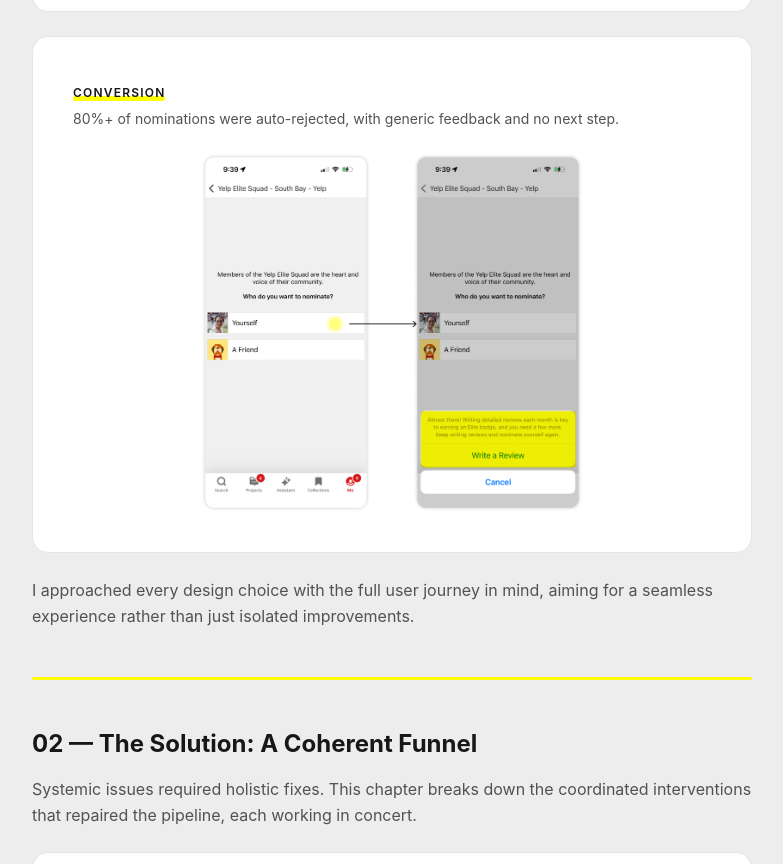
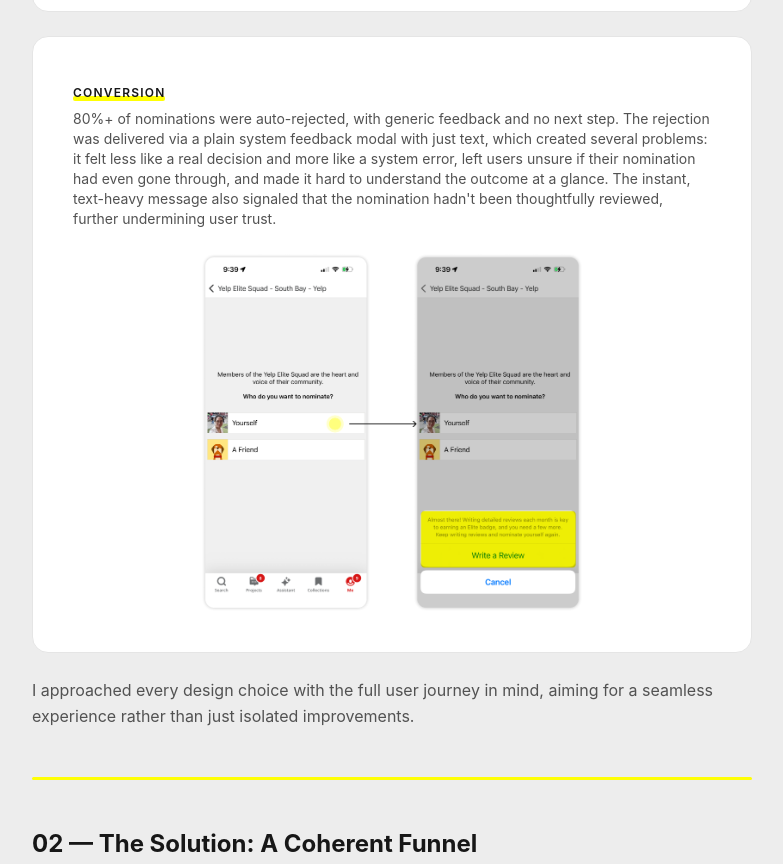
Before and after one commit to ainmyguojing/portfolio, a Next.js app: page /work/elite in a window 1280 px wide. Shown: the part 2078-2942 px from the top of the page, without its empty margins (248-1031 px from the left). Built offline with nearby package versions, Linux system fonts and the light colour scheme.

Commit message:
Update Conversion card text in chapter 1

```diff
--- a/app/work/elite/page.tsx
+++ b/app/work/elite/page.tsx
@@ -153,7 +153,7 @@
 
       <Card>
         <Label>Conversion</Label>
-        <p className="text-sm text-neutral-600 mb-6">80%+ of nominations were auto-rejected, with generic feedback and no next step.</p>
+        <p className="text-sm text-neutral-600 mb-6">80%+ of nominations were auto-rejected, with generic feedback and no next step. The rejection was delivered via a plain system feedback modal with just text, which created several problems: it felt less like a real decision and more like a system error, left users unsure if their nomination had even gone through, and made it hard to understand the outcome at a glance. The instant, text-heavy message also signaled that the nomination hadn&apos;t been thoughtfully reviewed, further undermining user trust.</p>
         <figure className="not-prose mx-auto" style={{ width: "60%" }}>
           <Image src="/images/Elite Ecosystem/SQ_nomination flow.png" alt="Nomination flow" width={800} height={600} className="w-full rounded-lg" style={{ objectFit: "contain" }} />
         </figure>
```
